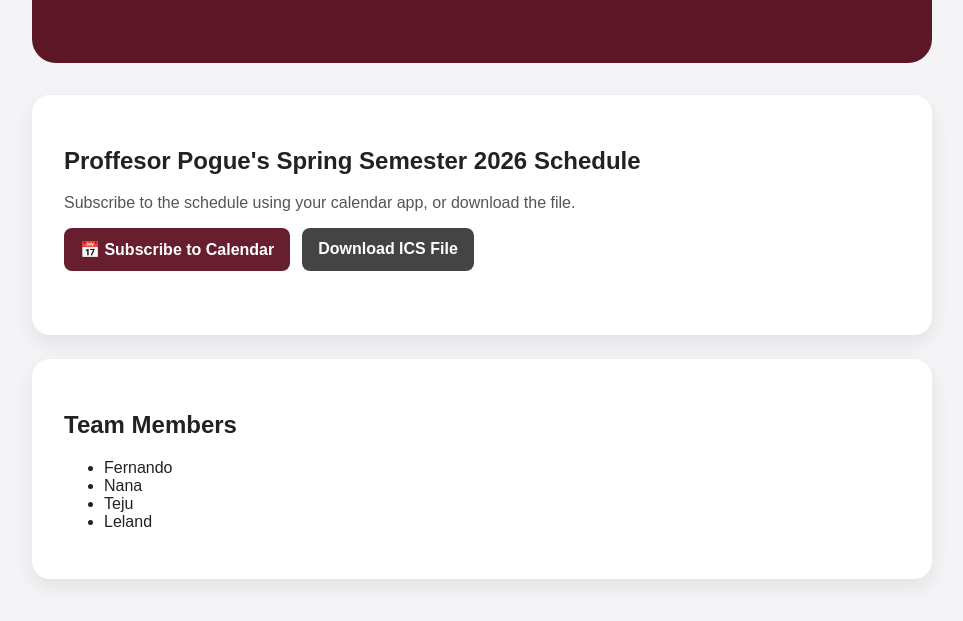
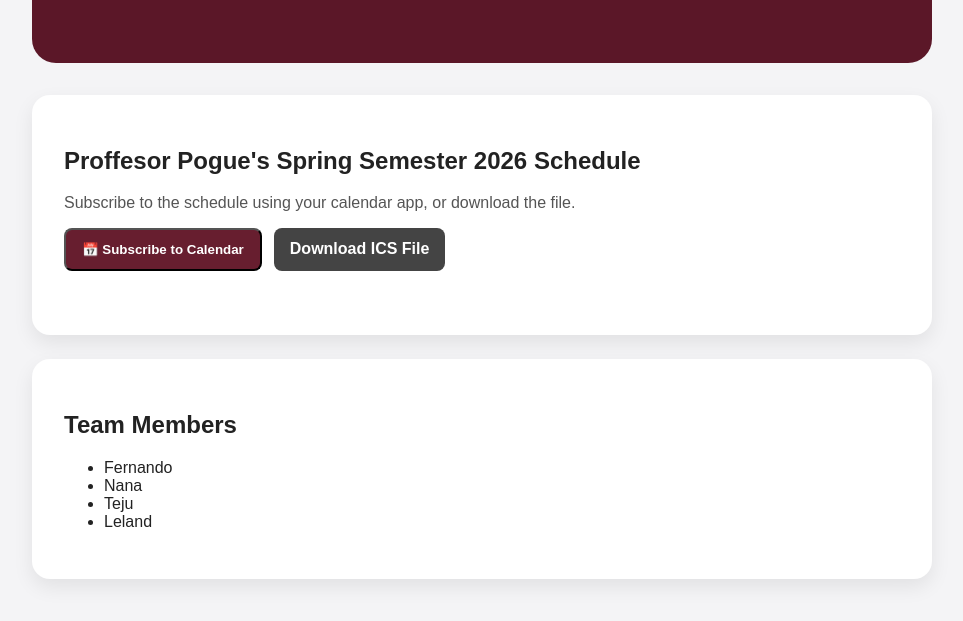
Before and after one commit to FMontiel01/LewisCal, a website with bundled scripts: page public/index.html in a window 1280 px wide. Shown: the part 171-792 px from the top of the page, without its empty margins (158-1121 px from the left). Built offline with nearby package versions, Linux system fonts and the light colour scheme; no server answers.

Commit message:
Updated calender subscription buttion

```diff
--- a/public/app.js
+++ b/public/app.js
@@ -58,3 +58,8 @@ function displaySchedule(courses) {
 }
 
 loadSchedule();
+
+function subscribeCalendar() {
+  window.location.href =
+    "webcal://lewiscal-2909a.firebaseapp.com/Mr_Pogue_Current_Schedule.ics";
+}
--- a/public/index.html
+++ b/public/index.html
@@ -25,12 +25,9 @@
 
         <div class="calendar-actions">
           <!-- SUBSCRIBE -->
-          <a
-            class="calendar-link"
-            href="webcal://lewiscal-2909a.firebaseapp.com/Mr_Pogue_Current_Schedule.ics"
-          >
+          <button class="calendar-link" onclick="subscribeCalendar()">
             📅 Subscribe to Calendar
-          </a>
+          </button>
 
           <!-- DOWNLOAD (Firebase Storage) -->
           <a
```
